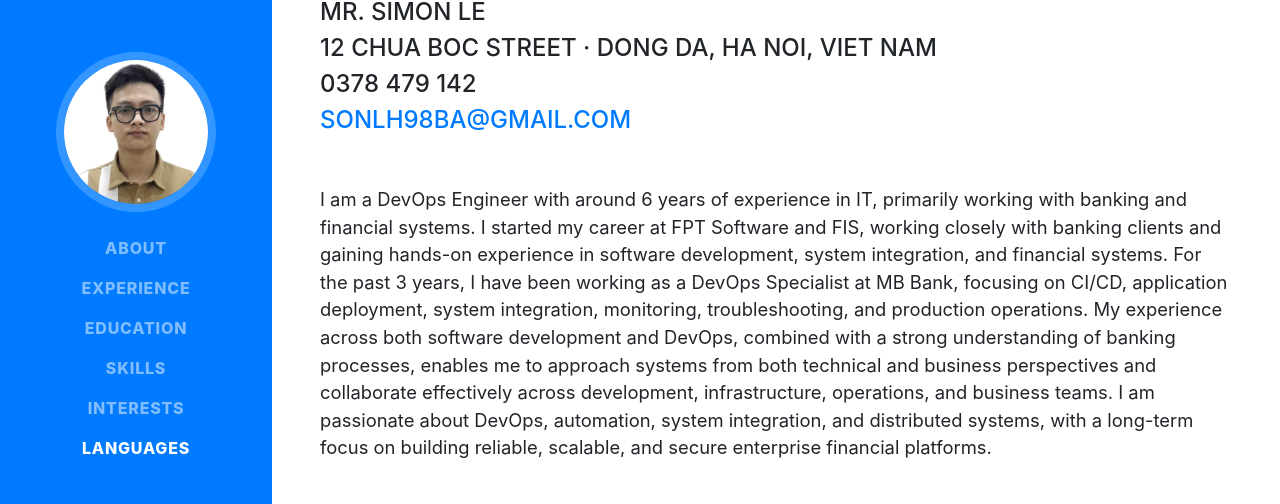
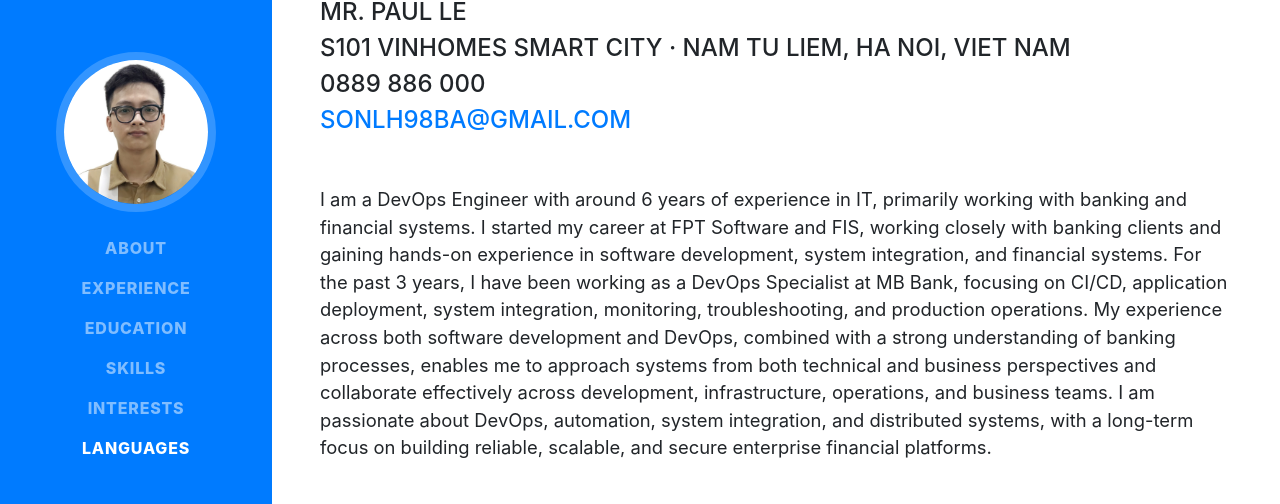
Before and after one commit to sonlh98ba/sonlh98ba.github.io, a website with bundled scripts: page index.html in a window 1280 px wide. Shown: the part 144-648 px from the top of the page. Built offline with nearby package versions, Linux system fonts and the light colour scheme; a web font is replaced by a local one.

Commit message:
Update index.html

```diff
--- a/index.html
+++ b/index.html
@@ -67,9 +67,9 @@
         <h1 class="mb-0">Son
           <span class="text-primary">Le Hong</span>
         </h1>
-        <div class="subheading mb-5">Mr. Simon Le
-          </br>12 Chua Boc Street · Dong Da, Ha Noi, Viet Nam
-          </br>0378 479 142
+        <div class="subheading mb-5">Mr. Paul Le
+          </br>S101 Vinhomes Smart City · Nam Tu Liem, Ha Noi, Viet Nam
+          </br>0889 886 000
           </br><a href="mailto:sonlh98ba@gmail.com">sonlh98ba@gmail.com</a>
         </div>
         <p class="lead mb-5">I am a DevOps Engineer with around 6 years of experience in IT, primarily working with banking and financial systems.
```
